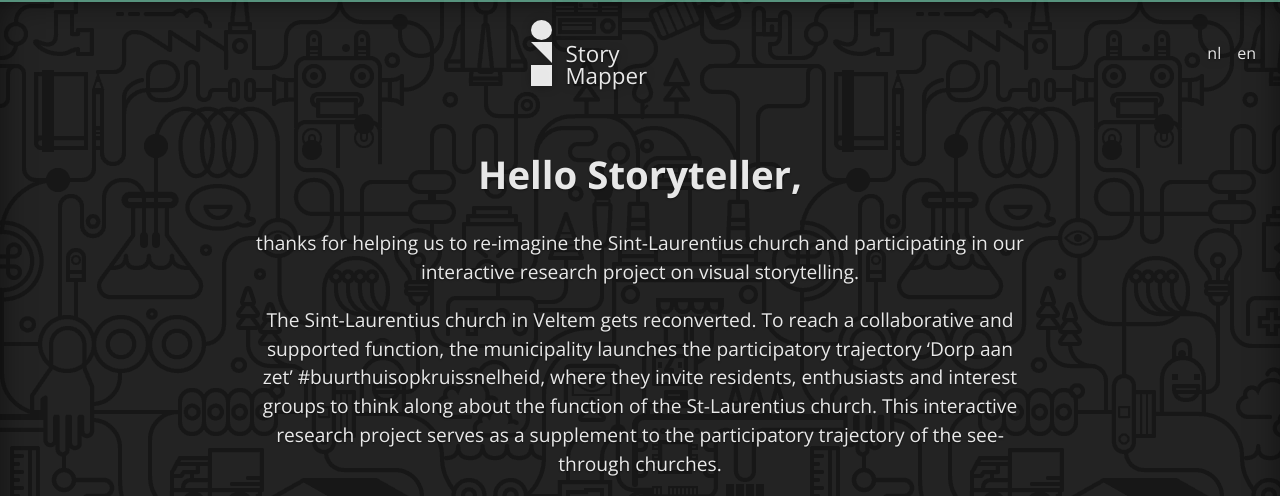
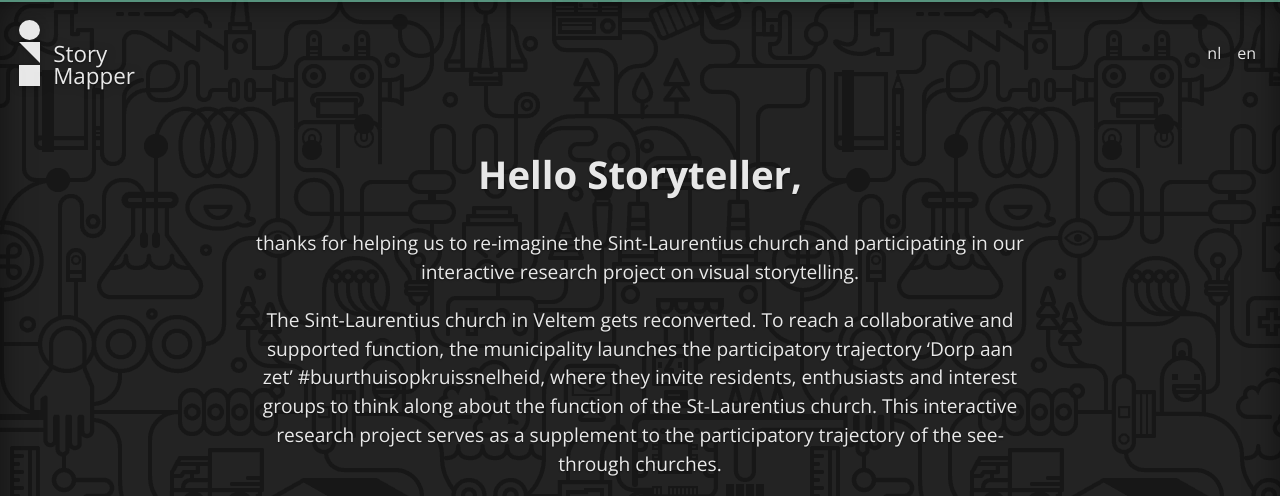
Before and after one commit to paul5000/StoryMapper, a Jekyll site: the page built from en/index.md, in a window 1280 px wide. Shown: the top 496 px of the page. Built offline with Jekyll 4.4.1, drawn with Linux system fonts in a browser that asks for light colours; comment, search, counter and statistics services are not loaded; grey boxes are pictures that could not be loaded.

Commit message:
Update style.scss

```diff
--- a/assets/css/style.scss
+++ b/assets/css/style.scss
@@ -185,8 +185,11 @@ button, .button {
 
     a, a:visited {
       color: inherit;
-      margin: 0 auto;
       text-decoration: none;
+    }
+
+    & > a {
+      margin-right: auto;
     }
   }
 
@@ -345,18 +348,14 @@ button, .button {
   }
 }
 
-.language__menu {
-    /* border:  1px solid green; */
-    display: flex;
-    flex-flow: row nowrap;
+.language {
+  &__menu {
+      display: flex;
+      flex-flow: row nowrap;
+
+      & > * {
+        list-style: none;
+        padding: 0.5em;
+      }
+  }
 }
-
-.language__link {
-    /* border: 1px solid yellow; */
-}
-
-.language__menu > * {
-    /* border: 1px solid red; */
-    list-style: none;
-    padding: 0.5em;
-}
```
